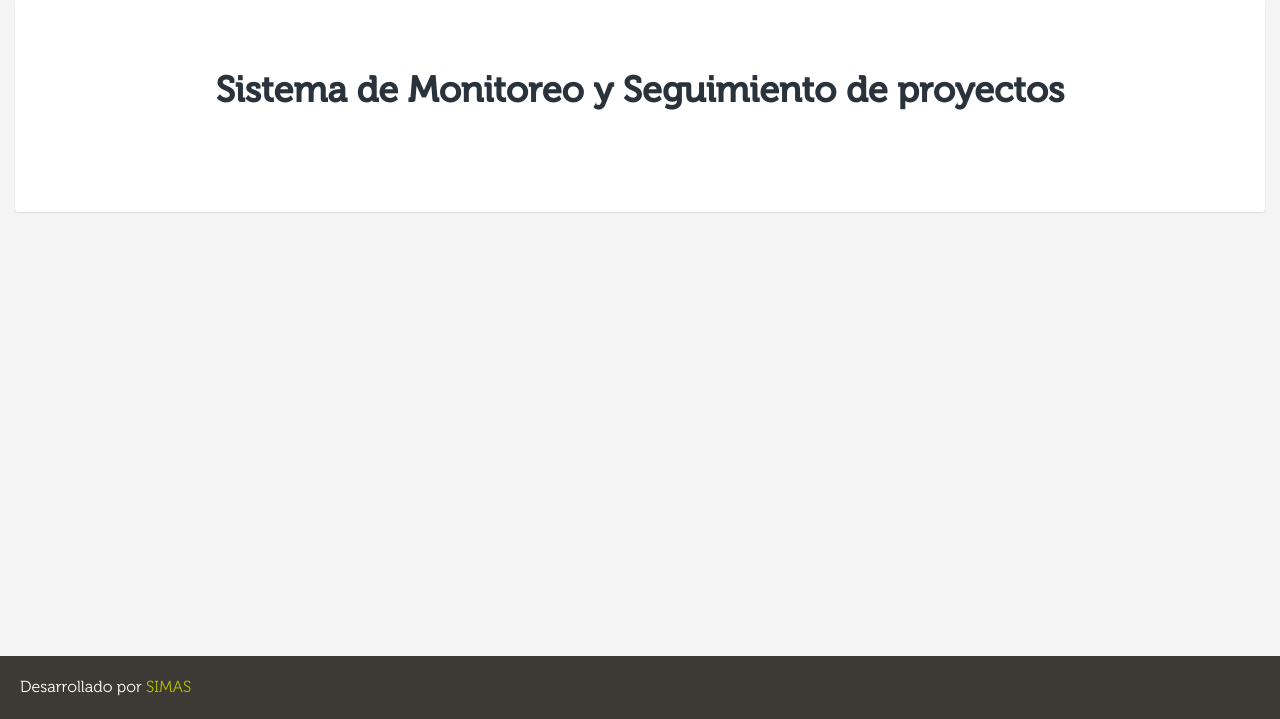
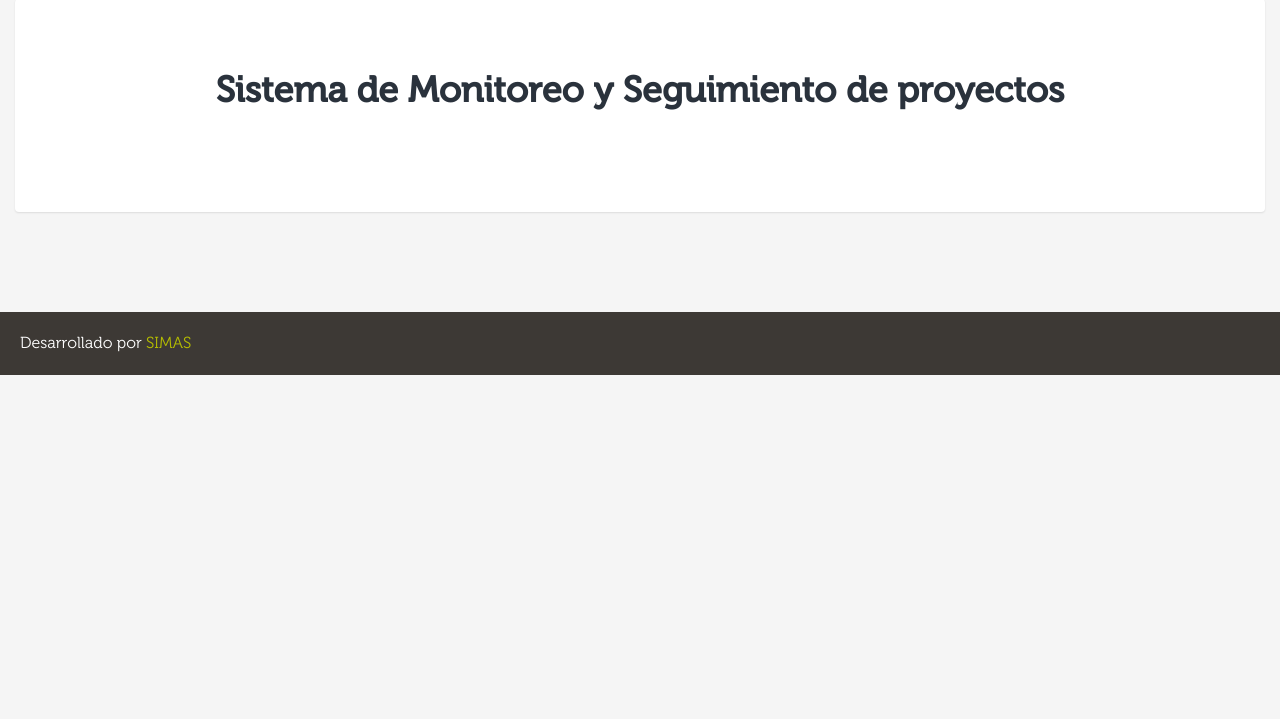
Before and after one commit to ErickMurillo/gec_rikolto, a Django app: page / in a window 1280 px wide. Shown: the part 81-800 px from the top of the page. Run offline with Django 3.2, Linux system fonts and the light colour scheme; the visitor is signed in with stand-in values (Sample User, id 1); data that the repository does not hold is empty; parts of the project's set-up code (start-up, migrations or seed data) failed here and were passed over; some libraries are stand-ins or nearby versions; some web fonts are replaced.

Commit message:
fix footer

```diff
--- a/static_media/css/style.css
+++ b/static_media/css/style.css
@@ -3570,7 +3570,7 @@ File: nuevo css
     color: white;
     padding: 20px;
     position: absolute;
-    bottom: 0;
+    /* bottom: 0; */
     width: 100%;
 }
 .footer3 a{color: #b5bd00;}
```
Also changed, not shown: templates/marco_logico/marco_logico.html (+2 -19 lines).
